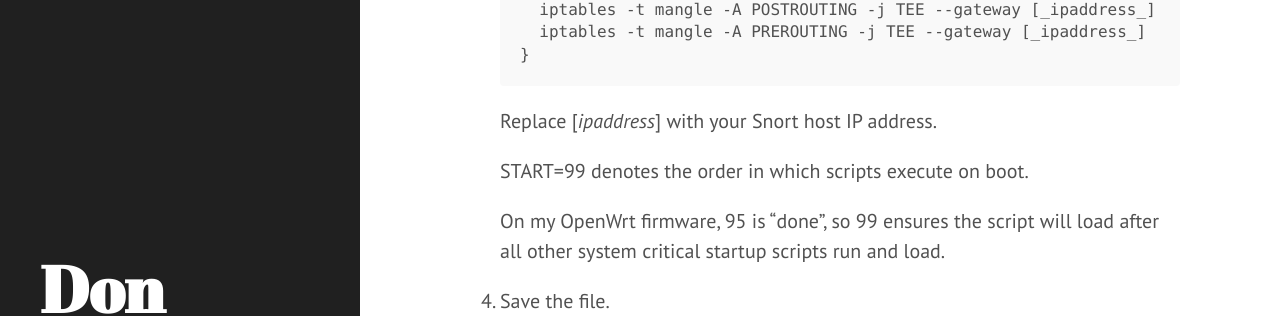
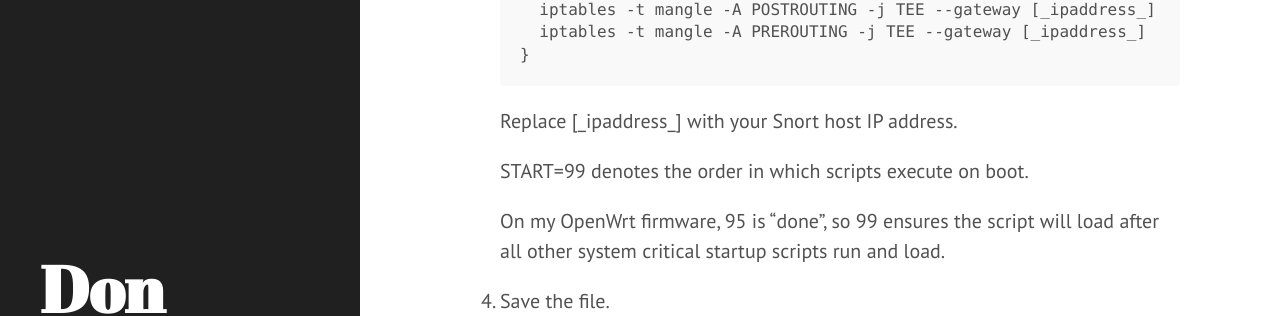
Before and after one commit to donmizutani/dm-newsite, a Jekyll site: the page built from pages/snort/setup/2c-configure-port-mirroring-router-startup.md, in a window 1280 px wide and 900 px high, scrolled down 331 px. Shown: the part 152-468 px from the top of the window. Built offline with Jekyll 4.4.1, drawn with Linux system fonts in a browser that asks for light colours; Markdown is read by kramdown in place of the engine named in the settings.

Commit message:
fixed md errors

````diff
--- a/pages/snort/setup/2c-configure-port-mirroring-router-startup.md
+++ b/pages/snort/setup/2c-configure-port-mirroring-router-startup.md
@@ -21,7 +21,7 @@ start() {
 }
     ```
 
-    Replace [_ipaddress_] with your Snort host IP address.
+    Replace [\_ipaddress\_] with your Snort host IP address.
 
     START=99 denotes the order in which scripts execute on boot.
 
````
Also changed, not shown: pages/snort/setup/2b-enable-port-mirroring.md (+1 -1 lines), pages/snort/setup/3-installing-snort.md (+1 -1 lines).
